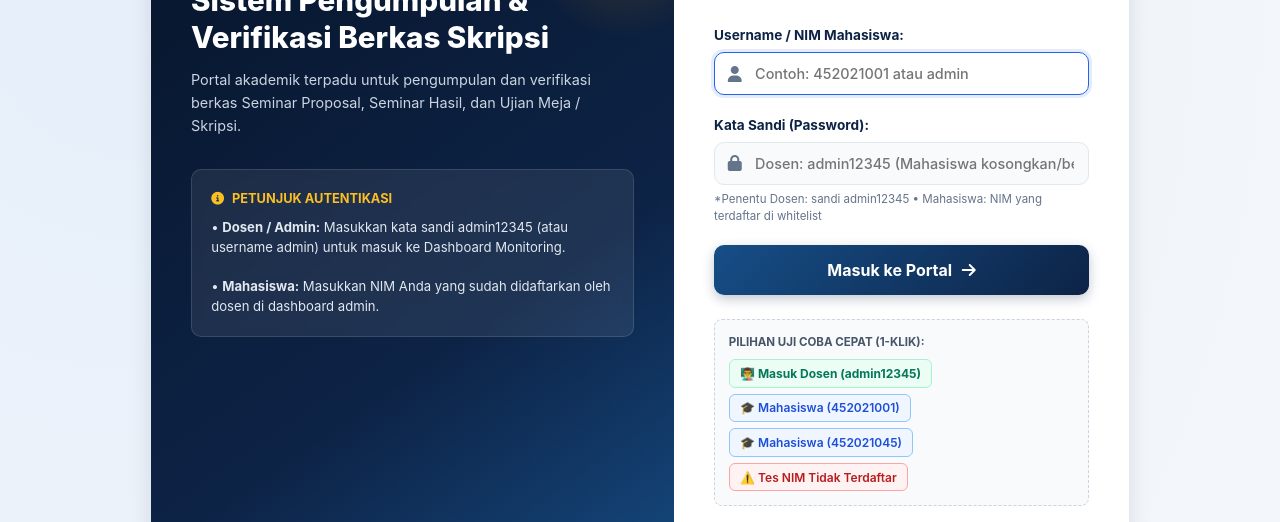
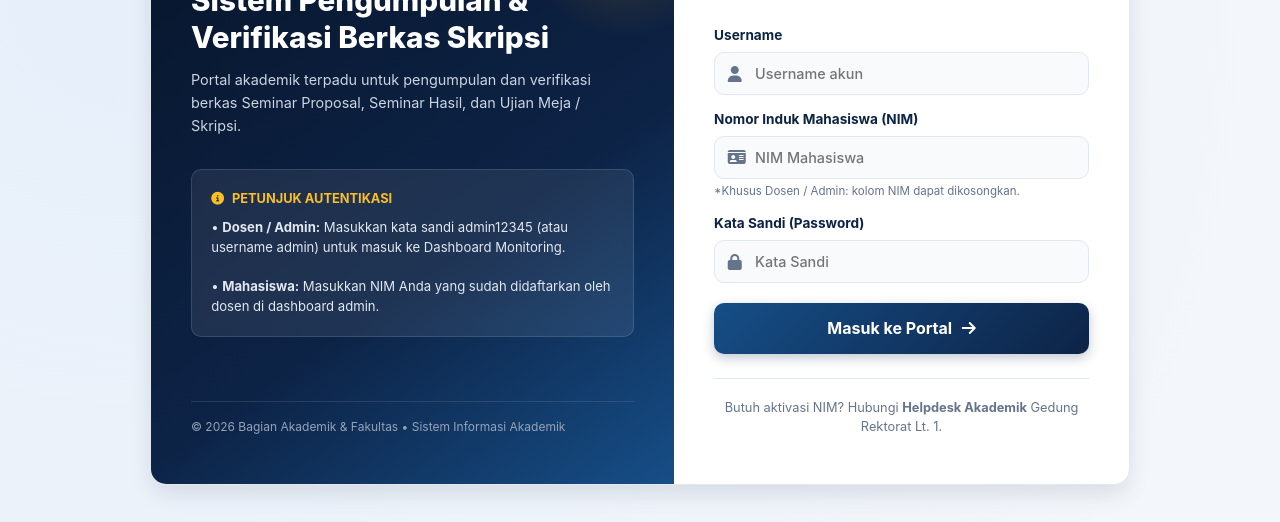
Before and after one commit to akbarsyahrul162-bit/Siakad-Skripsi, a website: page public/index.html in a window 1280 px wide. Shown: the part 222-744 px from the top of the page. Drawn offline with Linux system fonts and the light colour scheme.

Commit message:
Update form login bersih dan pisahkan kolom NIM

```diff
--- a/package.json
+++ b/package.json
@@ -4,6 +4,7 @@
   "description": "Sistem Informasi Akademik & Portal Verifikasi Berkas Skripsi berbasis Whitelist NIM",
   "main": "server/index.js",
   "scripts": {
+    "postinstall": "prisma generate",
     "build": "prisma generate",
     "start": "node server/index.js",
     "dev": "node server/index.js",
--- a/public/index.html
+++ b/public/index.html
@@ -125,11 +125,13 @@
         <!-- Alert Notification Box -->
         <div id="loginAlert" class="alert-box"></div>
 
-        <!-- Form 1 Pintu Masuk Tunggal -->
+        <!-- Form 1 Pintu Masuk -->
         <form id="formUnifiedLogin" onsubmit="handleUnifiedLogin(event)">
-          <div class="form-group">
-            <label for="inputUsername" style="font-size: 0.85rem; font-weight: 700; color: var(--primary-navy); margin-bottom: 0.4rem; display: block;">
-              Username / NIM Mahasiswa:
+
+          <!-- 1. Kolom Username -->
+          <div class="form-group" style="margin-bottom: 0.85rem;">
+            <label for="inputUsername" style="font-size: 0.85rem; font-weight: 700; color: var(--primary-navy, #0d2346); margin-bottom: 0.4rem; display: block;">
+              Username
             </label>
             <div class="input-with-icon">
               <i class="fa-solid fa-user field-icon" style="font-size: 1rem; color: #64748b;"></i>
@@ -137,17 +139,36 @@
                 type="text"
                 id="inputUsername"
                 class="input-portal-single"
-                placeholder="Contoh: 452021001 atau admin"
-                required
+                placeholder="Username akun"
                 autocomplete="username"
-                autofocus
               >
             </div>
           </div>
 
-          <div class="form-group" style="margin-top: 1rem;">
-            <label for="inputPassword" style="font-size: 0.85rem; font-weight: 700; color: var(--primary-navy); margin-bottom: 0.4rem; display: block;">
-              Kata Sandi (Password):
+          <!-- 2. Kolom NIM Mahasiswa -->
+          <div class="form-group" style="margin-bottom: 0.85rem;">
+            <label for="inputNim" style="font-size: 0.85rem; font-weight: 700; color: var(--primary-navy, #0d2346); margin-bottom: 0.4rem; display: block;">
+              Nomor Induk Mahasiswa (NIM)
+            </label>
+            <div class="input-with-icon">
+              <i class="fa-solid fa-id-card field-icon" style="font-size: 1rem; color: #64748b;"></i>
+              <input
+                type="text"
+                id="inputNim"
+                class="input-portal-single"
+                placeholder="NIM Mahasiswa"
+                autocomplete="off"
+              >
+            </div>
+            <small style="color: #64748b; font-size: 0.72rem; margin-top: 0.25rem; display: block;">
+              *Khusus Dosen / Admin: kolom NIM dapat dikosongkan.
+            </small>
+          </div>
+
+          <!-- 3. Kolom Kata Sandi -->
+          <div class="form-group" style="margin-bottom: 0.85rem;">
+            <label for="inputPassword" style="font-size: 0.85rem; font-weight: 700; color: var(--primary-navy, #0d2346); margin-bottom: 0.4rem; display: block;">
+              Kata Sandi (Password)
             </label>
             <div class="input-with-icon">
               <i class="fa-solid fa-lock field-icon" style="font-size: 1rem; color: #64748b;"></i>
@@ -155,13 +176,10 @@
                 type="password"
                 id="inputPassword"
                 class="input-portal-single"
-                placeholder="Dosen: admin12345 (Mahasiswa kosongkan/bebas)"
+                placeholder="Kata Sandi"
                 autocomplete="current-password"
               >
             </div>
-            <small style="color: var(--text-muted); font-size: 0.72rem; margin-top: 0.35rem; display: block;">
-              *Penentu Dosen: sandi <code>admin12345</code> • Mahasiswa: NIM yang terdaftar di whitelist
-            </small>
           </div>
 
           <button type="submit" class="btn-portal-submit" id="btnSubmitUnified">
@@ -170,29 +188,8 @@
           </button>
         </form>
 
-        <!-- Demo Quick Click Buttons -->
-        <div style="margin-top: 1.5rem; padding: 0.85rem; background: #f8fafc; border: 1px dashed #cbd5e1; border-radius: 8px;">
-          <div style="font-size: 0.72rem; font-weight: 700; color: #475569; margin-bottom: 0.5rem; text-transform: uppercase;">
-            Pilihan Uji Coba Cepat (1-Klik):
-          </div>
-          <div style="display: flex; gap: 0.4rem; flex-wrap: wrap;">
-            <button type="button" class="demo-chip-btn" onclick="isiForm('admin', 'admin12345')" style="color: #047857; border-color: #a7f3d0; background: #ecfdf5; font-weight: 700;">
-              👨‍🏫 Masuk Dosen (admin12345)
-            </button>
-            <button type="button" class="demo-chip-btn" onclick="isiForm('452021001', '')" style="color: #1d4ed8; border-color: #93c5fd; background: #eff6ff;">
-              🎓 Mahasiswa (452021001)
-            </button>
-            <button type="button" class="demo-chip-btn" onclick="isiForm('452021045', '')" style="color: #1d4ed8; border-color: #93c5fd; background: #eff6ff;">
-              🎓 Mahasiswa (452021045)
-            </button>
-            <button type="button" class="demo-chip-btn" onclick="isiForm('999999999', '')" style="color: #b91c1c; border-color: #fca5a5; background: #fef2f2;">
-              ⚠️ Tes NIM Tidak Terdaftar
-            </button>
-          </div>
-        </div>
-
         <!-- Helpdesk Footer -->
-        <div class="helpdesk-info">
+        <div class="helpdesk-info" style="margin-top: 1.5rem; font-size: 0.8rem; color: #64748b; text-align: center;">
           Butuh aktivasi NIM? Hubungi <strong>Helpdesk Akademik</strong> Gedung Rektorat Lt. 1.
         </div>
       </div>
@@ -219,26 +216,25 @@
       alertBox.style.display = 'block';
     }
 
-    function isiForm(user, pass) {
-      document.getElementById('inputUsername').value = user;
-      document.getElementById('inputPassword').value = pass;
-      handleUnifiedLogin();
-    }
-
     async function handleUnifiedLogin(e) {
       if (e && e.preventDefault) e.preventDefault();
 
       const userEl = document.getElementById('inputUsername');
+      const nimEl = document.getElementById('inputNim');
       const passEl = document.getElementById('inputPassword');
+
       const username = userEl ? userEl.value.trim() : '';
+      const nim = nimEl ? nimEl.value.trim() : '';
       const password = passEl ? passEl.value.trim() : '';
+
       const btn = document.getElementById('btnSubmitUnified');
       const alertBox = document.getElementById('loginAlert');
 
       if (alertBox) alertBox.style.display = 'none';
 
-      if (!username && !password) {
-        showAlert('Silakan masukkan Username / NIM atau Kata Sandi.', 'warning');
+      // Validasi input
+      if (!username && !nim && !password) {
+        showAlert('Silakan masukkan kredensial Anda (NIM Mahasiswa atau Kata Sandi Dosen).', 'warning');
         return;
       }
 
@@ -251,7 +247,11 @@
         const res = await fetch('/api/auth/login-unified', {
           method: 'POST',
           headers: { 'Content-Type': 'application/json' },
-          body: JSON.stringify({ username, password }),
+          body: JSON.stringify({
+            username: username || nim,
+            nim: nim,
+            password: password
+          }),
         });
 
         const data = await res.json();
```
Also changed, not shown: 1 other file.
